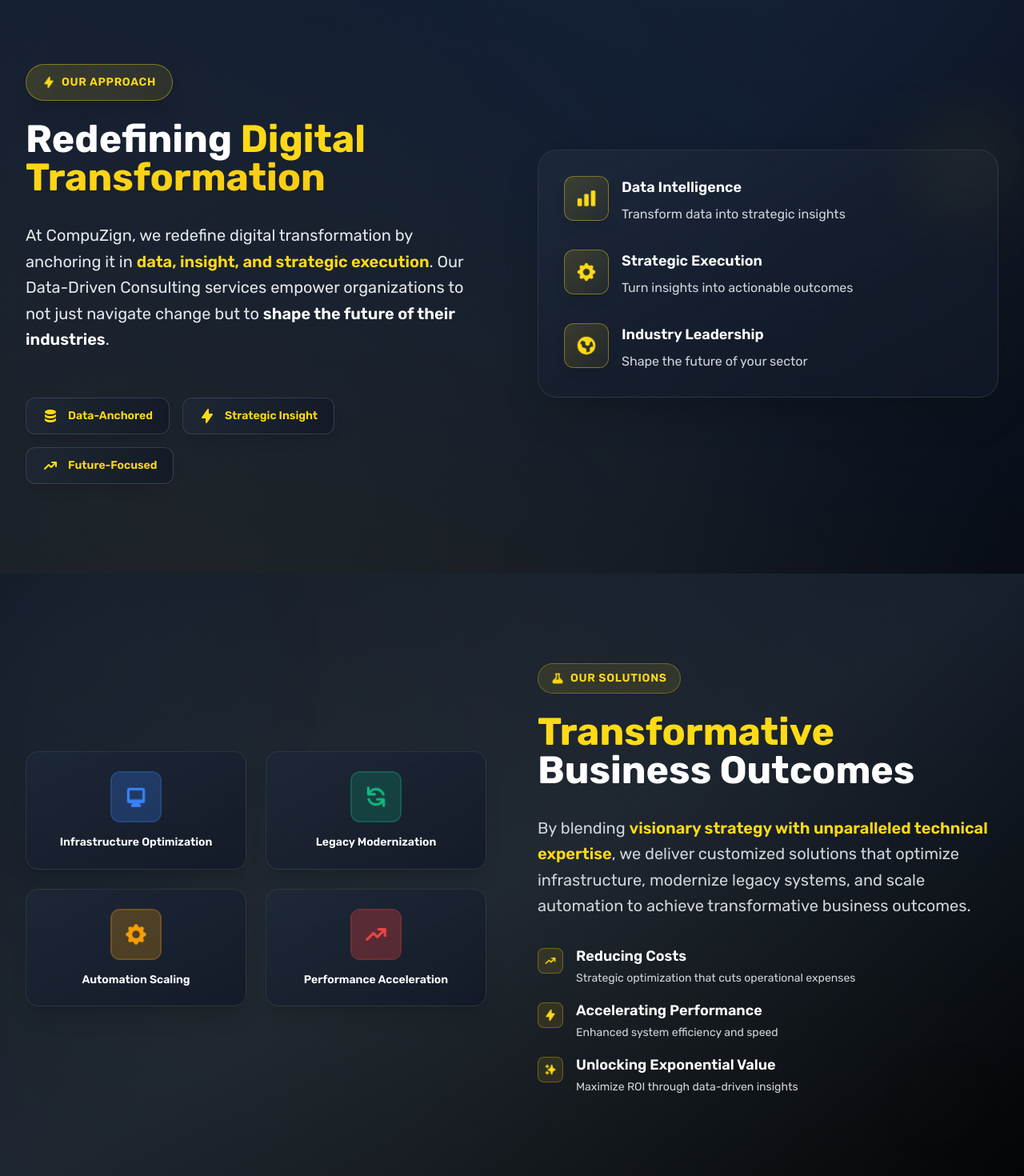
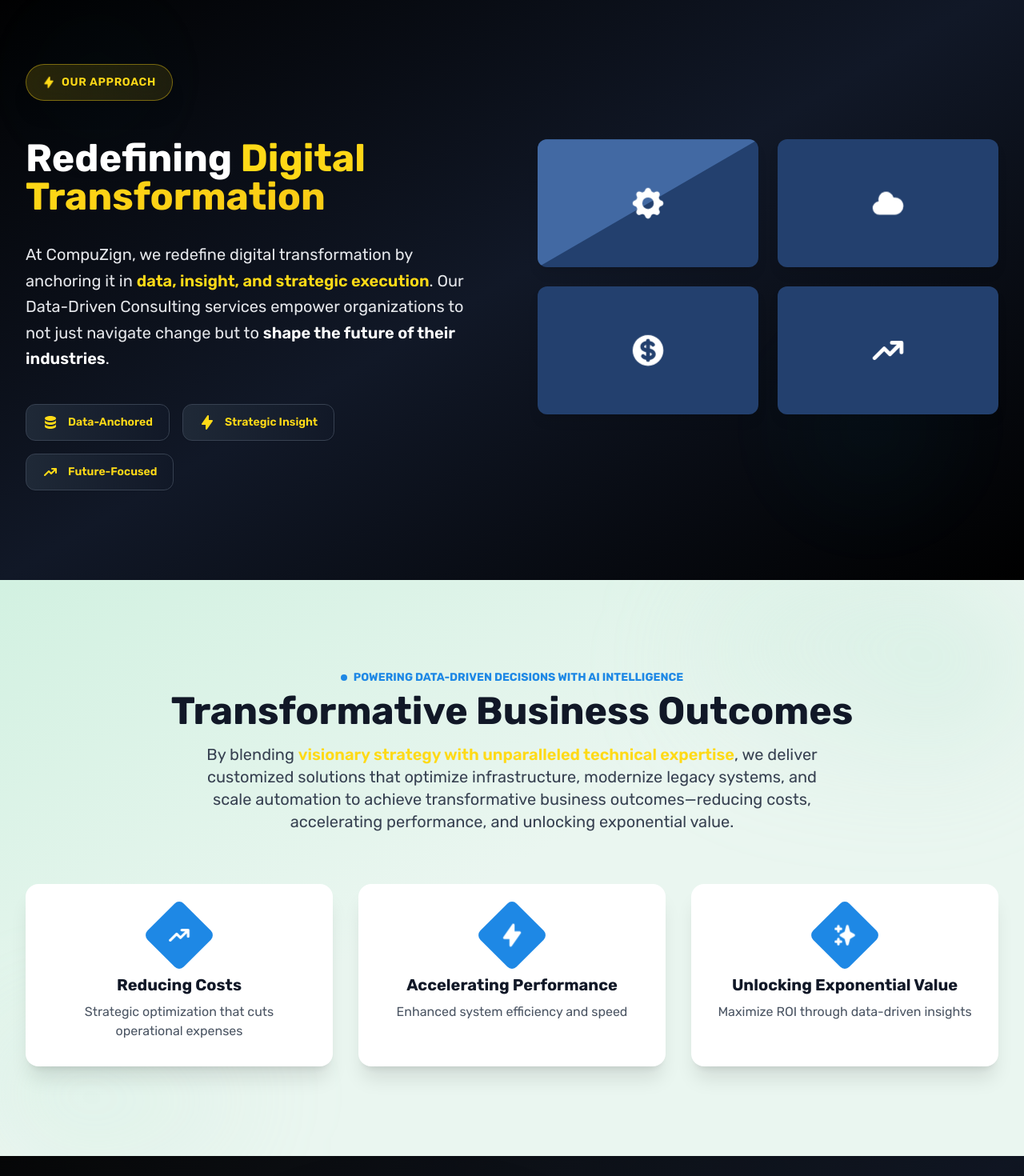
Before and after one commit to innovaiz-tech/compuzign-ui, a React (Vite) app: page /compuzign-ui/data-driven-consulting in a window 1280 px wide. Shown: the part 940-2410 px from the top of the page at 80% size. Built offline with nearby package versions, Linux system fonts and the light colour scheme.

Commit message:
Data driven page update

```diff
--- a/src/pages/DataDrivenConsulting.jsx
+++ b/src/pages/DataDrivenConsulting.jsx
@@ -19,7 +19,8 @@
   HiDesktopComputer,
   HiSupport,
   HiDocumentReport,
-  HiUserGroup
+  HiUserGroup,
+  HiCurrencyDollar
 } from 'react-icons/hi';
 import Button from '../components/common/button';
 import useWindowSize from '../hooks/useWindowSize';
@@ -540,135 +541,62 @@
       </section>
 
       {/* 2. OUR APPROACH SECTION */}
-      <section className="py-20 lg:py-28 relative overflow-hidden">
-        {/* Enhanced Section Background */}
-        <div className="absolute inset-0">
-          <div className="absolute inset-0 bg-gradient-to-br from-slate-800/30 via-gray-900/30 to-black/30"></div>
+      <section className="py-20 lg:py-28 relative overflow-hidden bg-gradient-to-br from-black via-gray-900 to-black">
+        {/* Animated background pattern */}
+        <div className="absolute inset-0 pointer-events-none z-0">
+          <div className="absolute inset-0 bg-gradient-to-br from-black via-gray-900 to-black opacity-100" />
+          {/* Subtle teal accent shapes */}
           <motion.div
-            className="absolute top-1/4 right-0 w-96 h-96 bg-gradient-to-l from-primary-bgYellow/10 to-transparent rounded-full blur-3xl"
-            animate={{
-              scale: [1, 1.3, 1],
-              opacity: [0.2, 0.4, 0.2]
-            }}
-            transition={{
-              duration: 8,
-              repeat: Infinity,
-              ease: "easeInOut"
-            }}
+            className="absolute top-10 left-10 w-40 h-40 bg-teal-400/10 rounded-full blur-3xl"
+            animate={{ y: [0, 30, 0], opacity: [0.2, 0.4, 0.2] }}
+            transition={{ duration: 8, repeat: Infinity, ease: 'easeInOut' }}
+          />
+          <motion.div
+            className="absolute bottom-10 right-20 w-56 h-56 bg-cyan-400/10 rounded-full blur-3xl"
+            animate={{ y: [0, -40, 0], opacity: [0.1, 0.3, 0.1] }}
+            transition={{ duration: 10, repeat: Infinity, ease: 'easeInOut', delay: 2 }}
           />
         </div>
-
         <div className="container mx-auto px-6 lg:px-8 max-w-7xl relative z-10">
           <div className="grid grid-cols-1 lg:grid-cols-2 gap-16 items-center">
-
-            {/* Left Content */}
-            <motion.div
-              className="space-y-8"
-              {...fadeInUp}
-            >
-              <div className="space-y-6">
-                <motion.div
-                  className="inline-flex items-center px-5 py-3 bg-gradient-to-r from-primary-bgYellow/15 to-primary-bgYellow/10 border border-primary-bgYellow/40 rounded-full backdrop-blur-md shadow-xl"
-                  {...fadeInUp}
-                  whileHover={{ scale: 1.05, boxShadow: "0 15px 35px rgba(255, 218, 23, 0.25)" }}
-                >
-                  <HiLightningBolt className="w-4 h-4 text-primary-bgYellow mr-2" />
-                  <span className="text-sm font-semibold text-primary-bgYellow uppercase tracking-wider">
-                    Our Approach
-                  </span>
-                </motion.div>
-
-                <h2 className="text-4xl lg:text-5xl font-bold text-white leading-tight">
-                  Redefining <span className="text-primary-bgYellow bg-gradient-to-r from-primary-bgYellow to-yellow-400 bg-clip-text text-transparent">Digital Transformation</span>
-                </h2>
+            {/* Left: Text Content */}
+            <motion.div className="space-y-8" {...fadeInUp}>
+              <div className="inline-flex items-center px-5 py-3 bg-gradient-to-r from-primary-bgYellow/15 to-primary-bgYellow/10 border border-primary-bgYellow/40 rounded-full backdrop-blur-md shadow-xl mb-4">
+                <HiLightningBolt className="w-4 h-4 text-primary-bgYellow mr-2" />
+                <span className="text-sm font-semibold text-primary-bgYellow uppercase tracking-wider">Our Approach</span>
               </div>
-
+              <h2 className="text-4xl lg:text-5xl font-bold text-white leading-tight mb-4">
+                Redefining <span className="text-primary-bgYellow bg-gradient-to-r from-primary-bgYellow to-yellow-400 bg-clip-text text-transparent">Digital Transformation</span>
+              </h2>
               <p className="text-xl text-gray-200 leading-relaxed">
                 At CompuZign, we redefine digital transformation by anchoring it in <span className="text-primary-bgYellow font-semibold">data, insight, and strategic execution</span>. Our Data-Driven Consulting services empower organizations to not just navigate change but to <span className="text-white font-semibold">shape the future of their industries</span>.
               </p>
-
-              <motion.div
-                className="flex flex-wrap gap-4 pt-6"
-                {...fadeInUp}
-              >
-                {[
-                  { name: "Data-Anchored", icon: HiDatabase },
-                  { name: "Strategic Insight", icon: HiLightningBolt },
-                  { name: "Future-Focused", icon: HiTrendingUp }
-                ].map((feature, index) => (
-                  <motion.div
-                    key={index}
-                    className="flex items-center px-5 py-3 bg-gradient-to-r from-gray-800/70 to-gray-900/70 border border-gray-600/60 rounded-xl backdrop-blur-md shadow-lg"
-                    whileHover={{
-                      scale: 1.08,
-                      borderColor: '#ffda17',
-                      boxShadow: "0 15px 30px rgba(255, 218, 23, 0.25)",
-                      background: "linear-gradient(135deg, rgba(255, 218, 23, 0.1) 0%, rgba(31, 41, 55, 0.8) 100%)"
-                    }}
-                    transition={{ duration: 0.3 }}
-                  >
+              <div className="flex flex-wrap gap-4 pt-2">
+                {[{ name: "Data-Anchored", icon: HiDatabase }, { name: "Strategic Insight", icon: HiLightningBolt }, { name: "Future-Focused", icon: HiTrendingUp }].map((feature, index) => (
+                  <div key={index} className="flex items-center px-5 py-3 bg-gradient-to-r from-gray-800 to-gray-900 border border-gray-700 rounded-xl shadow-sm">
                     <feature.icon className="w-5 h-5 text-primary-bgYellow mr-3" />
                     <span className="text-primary-bgYellow font-semibold text-sm">{feature.name}</span>
-                  </motion.div>
+                  </div>
                 ))}
-              </motion.div>
+              </div>
             </motion.div>
-
-            {/* Right Visual */}
-            <motion.div
-              className="relative"
-              {...fadeInUp}
-            >
-              <div className="relative bg-gradient-to-br from-slate-800/60 to-gray-900/80 rounded-3xl p-8 border border-gray-600/40 backdrop-blur-md shadow-2xl">
-
-                {/* Enhanced Background glow */}
-                <div className="absolute inset-0 bg-gradient-to-br from-primary-bgYellow/8 via-transparent to-blue-500/8 rounded-3xl"></div>
-                <motion.div
-                  className="absolute -top-10 -right-10 w-32 h-32 bg-gradient-to-br from-primary-bgYellow/20 to-transparent rounded-full blur-2xl"
-                  animate={{
-                    scale: [1, 1.2, 1],
-                    opacity: [0.3, 0.6, 0.3]
-                  }}
-                  transition={{
-                    duration: 4,
-                    repeat: Infinity,
-                    ease: "easeInOut"
-                  }}
-                />
-
-                {/* Content grid */}
-                <div className="relative space-y-8">
-                  {[
-                    { icon: HiChartBar, title: "Data Intelligence", desc: "Transform data into strategic insights", color: "#3b82f6" },
-                    { icon: HiCog, title: "Strategic Execution", desc: "Turn insights into actionable outcomes", color: "#10b981" },
-                    { icon: HiGlobe, title: "Industry Leadership", desc: "Shape the future of your sector", color: "#f59e0b" }
-                  ].map((item, index) => (
-                    <motion.div
-                      key={index}
-                      className="flex items-start space-x-4 group"
-                      initial={{ opacity: 0, x: 20 }}
-                      whileInView={{ opacity: 1, x: 0 }}
-                      viewport={{ once: true }}
-                      transition={{ duration: 0.6, delay: index * 0.2 }}
-                      whileHover={{ scale: 1.02 }}
-                    >
-                      <motion.div
-                        className="w-14 h-14 bg-gradient-to-br from-primary-bgYellow/15 to-primary-bgYellow/5 rounded-xl flex items-center justify-center border border-primary-bgYellow/40 shadow-lg"
-                        whileHover={{
-                          scale: 1.1,
-                          boxShadow: `0 10px 25px ${item.color}40`
-                        }}
-                        transition={{ duration: 0.2 }}
-                      >
-                        <item.icon className="w-7 h-7 text-primary-bgYellow" />
-                      </motion.div>
-                      <div className="flex-1">
-                        <h3 className="text-lg font-semibold text-white mb-2 group-hover:text-primary-bgYellow transition-colors duration-200">{item.title}</h3>
-                        <p className="text-gray-300 group-hover:text-gray-200 transition-colors duration-200">{item.desc}</p>
-                      </div>
-                    </motion.div>
-                  ))}
+            {/* Right: 2x2 Icon Grid */}
+            <motion.div className="grid grid-cols-2 gap-6" {...fadeInUp}>
+              {/* Card 1 with diagonal accent */}
+              <div className="relative bg-[#23406e] rounded-xl flex items-center justify-center h-40 shadow-lg">
+                <div className="absolute top-0 left-0 w-full h-full rounded-xl overflow-hidden">
+                  <div className="absolute top-0 left-0 w-full h-full bg-[#4269a3]" style={{clipPath: 'polygon(0 0, 100% 0, 0 100%)'}}></div>
                 </div>
+                <HiCog className="w-12 h-12 text-white z-10" />
+              </div>
+              <div className="bg-[#23406e] rounded-xl flex items-center justify-center h-40 shadow-lg">
+                <HiCloud className="w-12 h-12 text-white" />
+              </div>
+              <div className="bg-[#23406e] rounded-xl flex items-center justify-center h-40 shadow-lg">
+                <HiCurrencyDollar className="w-12 h-12 text-white" />
+              </div>
+              <div className="bg-[#23406e] rounded-xl flex items-center justify-center h-40 shadow-lg">
+                <HiTrendingUp className="w-12 h-12 text-white" />
               </div>
             </motion.div>
           </div>
@@ -676,145 +604,55 @@
       </section>
 
       {/* 3. OUR SOLUTIONS SECTION */}
-      <section className="py-20 lg:py-28 bg-gradient-to-br from-slate-900/60 via-gray-800/60 to-black/60 relative overflow-hidden">
-        {/* Enhanced Background Elements */}
-        <div className="absolute inset-0">
-          <motion.div
-            className="absolute top-0 left-0 w-80 h-80 bg-gradient-to-br from-blue-500/10 to-transparent rounded-full blur-3xl"
-            animate={{
-              scale: [1, 1.4, 1],
-              opacity: [0.2, 0.5, 0.2]
-            }}
-            transition={{
-              duration: 10,
-              repeat: Infinity,
-              ease: "easeInOut"
-            }}
-          />
-          <motion.div
-            className="absolute bottom-0 right-0 w-64 h-64 bg-gradient-to-tl from-primary-bgYellow/10 to-transparent rounded-full blur-3xl"
-            animate={{
-              scale: [1.2, 1, 1.2],
-              opacity: [0.3, 0.1, 0.3]
-            }}
-            transition={{
-              duration: 8,
-              repeat: Infinity,
-              ease: "easeInOut",
-              delay: 3
-            }}
-          />
+      <section className="py-20 lg:py-28 relative overflow-hidden bg-[#eaf6f0]">
+        {/* Soft green background pattern */}
+        <div className="absolute inset-0 pointer-events-none">
+          <div className="absolute inset-0 bg-gradient-to-br from-[#d2f1e1] via-[#eaf6f0] to-[#eaf6f0]"></div>
+          <div className="absolute top-0 right-0 w-1/3 h-1/3 bg-gradient-to-bl from-[#b6e5d0]/40 to-transparent rounded-full blur-3xl"></div>
+          <div className="absolute bottom-0 left-0 w-1/4 h-1/4 bg-gradient-to-tr from-[#b6e5d0]/30 to-transparent rounded-full blur-3xl"></div>
         </div>
-
         <div className="container mx-auto px-6 lg:px-8 max-w-7xl relative z-10">
-          <div className="grid grid-cols-1 lg:grid-cols-2 gap-16 items-center">
-
-            {/* Left Visual */}
-            <motion.div
-              className="relative order-2 lg:order-1"
-              {...fadeInUp}
-            >
-              <div className="grid grid-cols-2 gap-6">
-                {[
-                  { icon: HiDesktopComputer, title: "Infrastructure Optimization", color: "#3b82f6" },
-                  { icon: HiRefresh, title: "Legacy Modernization", color: "#10b981" },
-                  { icon: HiCog, title: "Automation Scaling", color: "#f59e0b" },
-                  { icon: HiTrendingUp, title: "Performance Acceleration", color: "#ef4444" }
-                ].map((item, index) => (
-                  <motion.div
-                    key={index}
-                    className="bg-gradient-to-br from-slate-800/70 to-gray-900/80 rounded-2xl p-6 border border-gray-600/40 text-center backdrop-blur-md shadow-xl"
-                    initial={{ opacity: 0, y: 20 }}
-                    whileInView={{ opacity: 1, y: 0 }}
-                    viewport={{ once: true }}
-                    transition={{ duration: 0.6, delay: index * 0.1 }}
-                    whileHover={{
-                      scale: 1.08,
-                      borderColor: item.color + '80',
-                      boxShadow: `0 20px 40px ${item.color}30`
-                    }}
-                  >
-                    <motion.div
-                      className="w-16 h-16 mx-auto mb-4 rounded-xl flex items-center justify-center relative overflow-hidden"
-                      style={{ backgroundColor: item.color + '20', border: `2px solid ${item.color}50` }}
-                      whileHover={{ scale: 1.1 }}
-                      transition={{ duration: 0.2 }}
-                    >
-                      <motion.div
-                        className="absolute inset-0 rounded-xl"
-                        style={{ backgroundColor: item.color }}
-                        animate={{
-                          opacity: [0.1, 0.2, 0.1]
-                        }}
-                        transition={{
-                          duration: 2,
-                          repeat: Infinity,
-                          ease: "easeInOut",
-                          delay: index * 0.5
-                        }}
-                      />
-                      <item.icon className="w-8 h-8 relative z-10" style={{ color: item.color }} />
-                    </motion.div>
-                    <h3 className="text-white font-semibold text-sm leading-tight hover:text-gray-200 transition-colors duration-200">{item.title}</h3>
-                  </motion.div>
-                ))}
+          <div className="text-center mb-16">
+            <div className="text-sm font-bold text-[#1e88e5] flex items-center justify-center gap-2 mb-2">
+              <span className="w-2 h-2 rounded-full bg-[#1e88e5] inline-block"></span>
+              POWERING DATA-DRIVEN DECISIONS WITH AI INTELLIGENCE
+            </div>
+            <h2 className="text-4xl lg:text-5xl font-extrabold text-gray-900 mb-4">Transformative Business Outcomes</h2>
+            <p className="text-xl text-gray-700 max-w-3xl mx-auto">
+              By blending <span className="text-primary-bgYellow font-semibold">visionary strategy with unparalleled technical expertise</span>, we deliver customized solutions that optimize infrastructure, modernize legacy systems, and scale automation to achieve transformative business outcomes—reducing costs, accelerating performance, and unlocking exponential value.
+            </p>
+          </div>
+          <div className="grid grid-cols-1 md:grid-cols-3 gap-8">
+            {/* Card 1 */}
+            <div className="bg-white rounded-2xl shadow-xl p-8 flex flex-col items-center text-center">
+              <div className="w-16 h-16 mb-4 flex items-center justify-center">
+                <div className="w-16 h-16 bg-[#1e88e5] flex items-center justify-center rounded-lg rotate-45">
+                  <HiTrendingUp className="w-8 h-8 text-white -rotate-45" />
+                </div>
               </div>
-            </motion.div>
-
-            {/* Right Content */}
-            <motion.div
-              className="space-y-8 order-1 lg:order-2"
-              {...fadeInUp}
-            >
-              <div className="space-y-6">
-                <motion.div
-                  className="inline-flex items-center px-4 py-2 bg-primary-bgYellow/10 border border-primary-bgYellow/30 rounded-full"
-                  {...fadeInUp}
-                >
-                  <HiBeaker className="w-4 h-4 text-primary-bgYellow mr-2" />
-                  <span className="text-sm font-semibold text-primary-bgYellow uppercase tracking-wider">
-                    Our Solutions
-                  </span>
-                </motion.div>
-
-                <h2 className="text-4xl lg:text-5xl font-bold text-white leading-tight">
-                  <span className="text-primary-bgYellow">Transformative</span> Business Outcomes
-                </h2>
+              <h3 className="text-xl font-bold text-gray-900 mb-2">Reducing Costs</h3>
+              <p className="text-gray-600">Strategic optimization that cuts operational expenses</p>
+            </div>
+            {/* Card 2 */}
+            <div className="bg-white rounded-2xl shadow-xl p-8 flex flex-col items-center text-center">
+              <div className="w-16 h-16 mb-4 flex items-center justify-center">
+                <div className="w-16 h-16 bg-[#1e88e5] flex items-center justify-center rounded-lg rotate-45">
+                  <HiLightningBolt className="w-8 h-8 text-white -rotate-45" />
+                </div>
               </div>
-
-              <p className="text-xl text-gray-300 leading-relaxed">
-                By blending <span className="text-primary-bgYellow font-semibold">visionary strategy with unparalleled technical expertise</span>, we deliver customized solutions that optimize infrastructure, modernize legacy systems, and scale automation to achieve transformative business outcomes.
-              </p>
-
-              {/* Key Benefits */}
-              <motion.div
-                className="space-y-4"
-                {...fadeInUp}
-              >
-                {[
-                  { icon: HiTrendingUp, title: "Reducing Costs", desc: "Strategic optimization that cuts operational expenses" },
-                  { icon: HiLightningBolt, title: "Accelerating Performance", desc: "Enhanced system efficiency and speed" },
-                  { icon: HiSparkles, title: "Unlocking Exponential Value", desc: "Maximize ROI through data-driven insights" }
-                ].map((benefit, index) => (
-                  <motion.div
-                    key={index}
-                    className="flex items-start space-x-4"
-                    initial={{ opacity: 0, x: -20 }}
-                    whileInView={{ opacity: 1, x: 0 }}
-                    viewport={{ once: true }}
-                    transition={{ duration: 0.6, delay: index * 0.2 }}
-                  >
-                    <div className="w-8 h-8 bg-primary-bgYellow/10 rounded-lg flex items-center justify-center border border-primary-bgYellow/30 mt-1">
-                      <benefit.icon className="w-4 h-4 text-primary-bgYellow" />
-                    </div>
-                    <div>
-                      <h3 className="text-lg font-semibold text-white mb-1">{benefit.title}</h3>
-                      <p className="text-gray-300 text-sm">{benefit.desc}</p>
-                    </div>
-                  </motion.div>
-                ))}
-              </motion.div>
-            </motion.div>
+              <h3 className="text-xl font-bold text-gray-900 mb-2">Accelerating Performance</h3>
+              <p className="text-gray-600">Enhanced system efficiency and speed</p>
+            </div>
+            {/* Card 3 */}
+            <div className="bg-white rounded-2xl shadow-xl p-8 flex flex-col items-center text-center">
+              <div className="w-16 h-16 mb-4 flex items-center justify-center">
+                <div className="w-16 h-16 bg-[#1e88e5] flex items-center justify-center rounded-lg rotate-45">
+                  <HiSparkles className="w-8 h-8 text-white -rotate-45" />
+                </div>
+              </div>
+              <h3 className="text-xl font-bold text-gray-900 mb-2">Unlocking Exponential Value</h3>
+              <p className="text-gray-600">Maximize ROI through data-driven insights</p>
+            </div>
           </div>
         </div>
       </section>
@@ -825,9 +663,9 @@
       <section className="py-20 lg:py-28 relative overflow-hidden">
         {/* Enhanced Background Elements */}
         <div className="absolute inset-0">
-          <div className="absolute inset-0 bg-gradient-to-br from-slate-800/20 via-gray-900/20 to-black/20"></div>
+          <div className="absolute inset-0 bg-gradient-to-br from-black/80 via-gray-900/80 to-black/90"></div>
           <motion.div
-            className="absolute top-1/3 left-1/4 w-72 h-72 bg-gradient-to-br from-primary-bgYellow/8 to-transparent rounded-full blur-3xl"
+            className="absolute top-1/3 left-1/4 w-72 h-72 bg-gradient-to-br from-teal-400/8 to-transparent rounded-full blur-3xl"
             animate={{
               scale: [1, 1.5, 1],
               opacity: [0.2, 0.4, 0.2],
@@ -841,7 +679,7 @@
             }}
           />
           <motion.div
-            className="absolute bottom-1/3 right-1/4 w-56 h-56 bg-gradient-to-br from-blue-500/8 to-transparent rounded-full blur-3xl"
+            className="absolute bottom-1/3 right-1/4 w-56 h-56 bg-gradient-to-br from-cyan-400/8 to-transparent rounded-full blur-3xl"
             animate={{
               scale: [1.3, 1, 1.3],
               opacity: [0.3, 0.1, 0.3],
@@ -890,7 +728,7 @@
             {benefitsData.map((benefit, index) => (
               <motion.div
                 key={index}
-                className="bg-gradient-to-br from-slate-800/60 to-gray-900/80 rounded-2xl p-8 border border-gray-600/40 text-center backdrop-blur-md shadow-xl group relative overflow-hidden"
+                className="bg-gradient-to-br from-gray-900/60 to-black/80 rounded-2xl p-8 border border-primary-bgYellow/30 text-center backdrop-blur-md shadow-xl group relative overflow-hidden"
                 {...fadeInUp}
                 whileHover={{
                   scale: 1.05,
```
